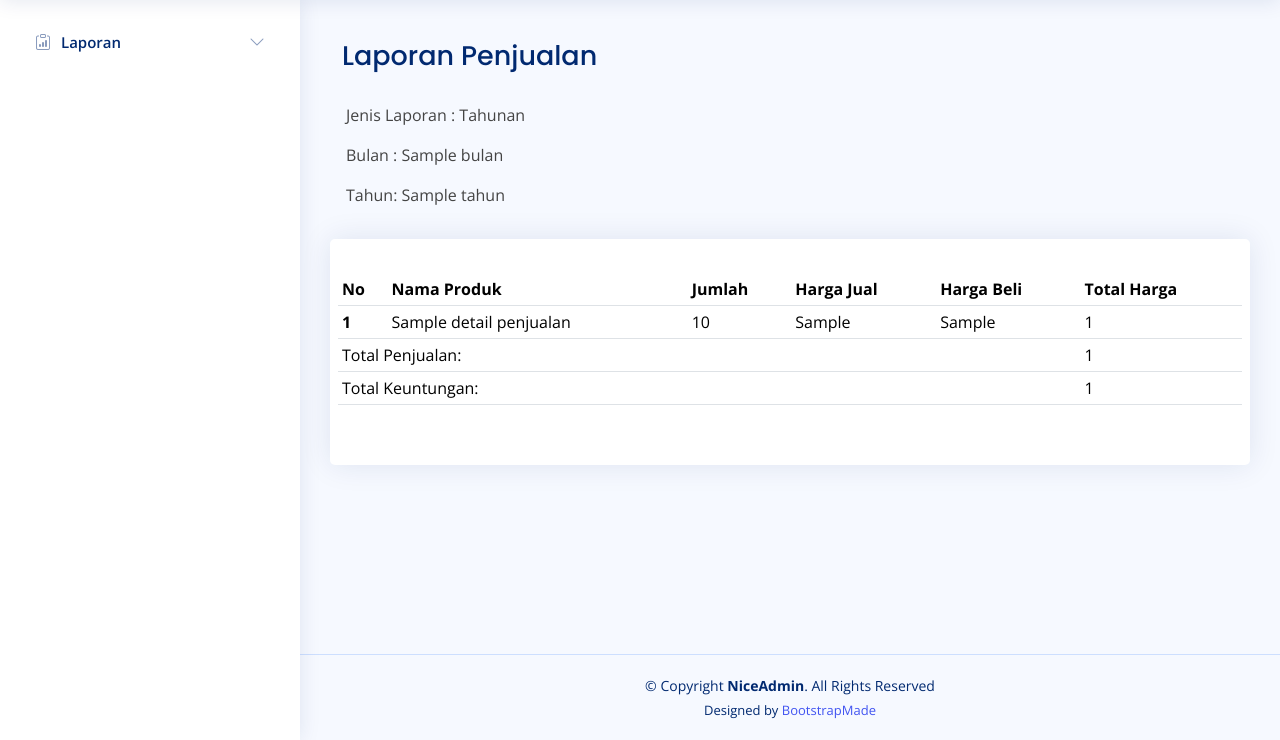
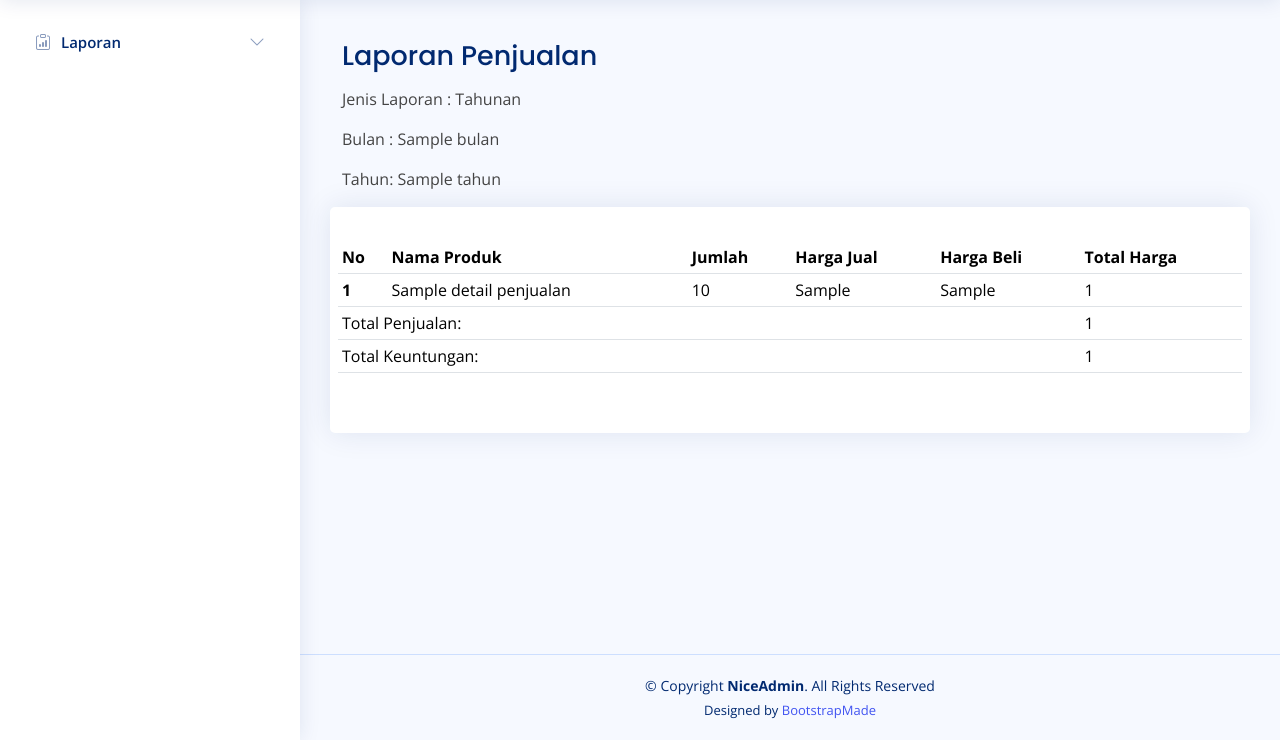
Before and after one commit to aamsetiana/kasir_ukk_aamsetiana, a CodeIgniter 4 app: template app/Views/Laporan/laporan-bulanan-tahunan.php in a window 1280 px wide. Shown: the part 60-800 px from the top of the page. Run offline with PHP 8.4 and a stand-in for CodeIgniter, Linux system fonts and the light colour scheme; the template is opened without the code that fills it: most values are stand-ins (such as "Sample title", 1, 10 or a date in 2020); data that the repository does not hold is empty; some libraries are stand-ins or nearby versions.

Commit message:
perbaikan

```diff
--- a/app/Views/Laporan/laporan-bulanan-tahunan.php
+++ b/app/Views/Laporan/laporan-bulanan-tahunan.php
@@ -7,17 +7,12 @@
         <div class="row">
             <div class="col-sm-6">
                 <h1 class="card-title" style="font-size: 27px;">Laporan Penjualan</h1>
+                <p class="font-weight-bold">Jenis Laporan : <span class="font-weight-normal"><?= $jenis_laporan == 'bulanan' ? 'Bulanan' : 'Tahunan' ?></span></p>
+                <p class="font-weight-bold">Bulan : <span class="font-weight-normal"><?= ($bulan == '' ? '' : $bulan); ?></span></p>
+                <p class="font-weight-bold">Tahun: <span class="font-weight-normal"><?= $tahun ?></span></p>
             </div><!-- /.col -->
         </div><!-- /.row -->
     </div><!-- /.container-fluid -->
-</div>
-
-<div class="row p-3">
-    <div class="col-lg-12">
-        <p class="font-weight-bold">Jenis Laporan : <span class="font-weight-normal"><?= $jenis_laporan == 'bulanan' ? 'Bulanan' : 'Tahunan' ?></span></p>
-        <p class="font-weight-bold">Bulan : <span class="font-weight-normal"><?= ($bulan == '' ? '' : $bulan); ?></span></p>
-        <p class="font-weight-bold">Tahun: <span class="font-weight-normal"><?= $tahun ?></span></p>
-    </div>
 </div>
 
 <div class="card">
```
Lines whose indentation alone changed are shown as unchanged.
